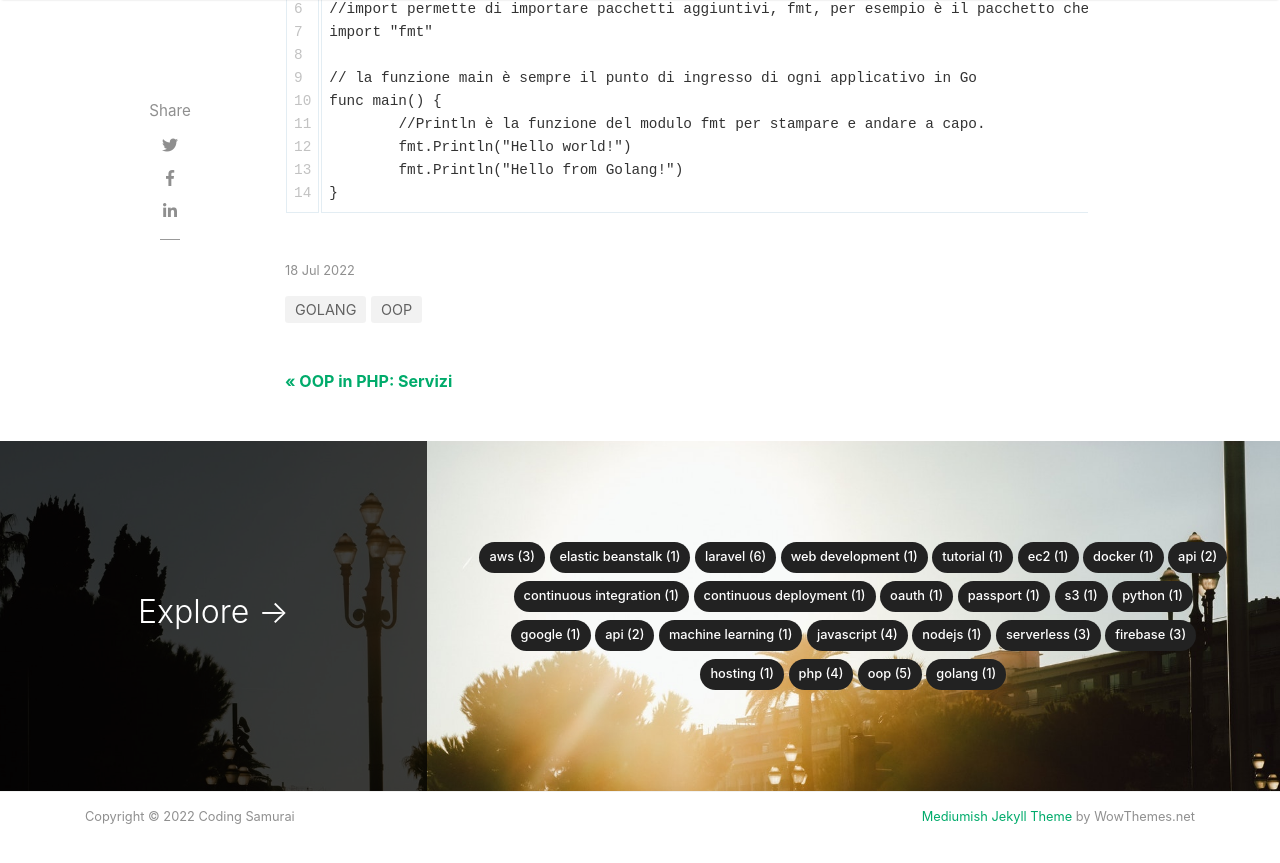
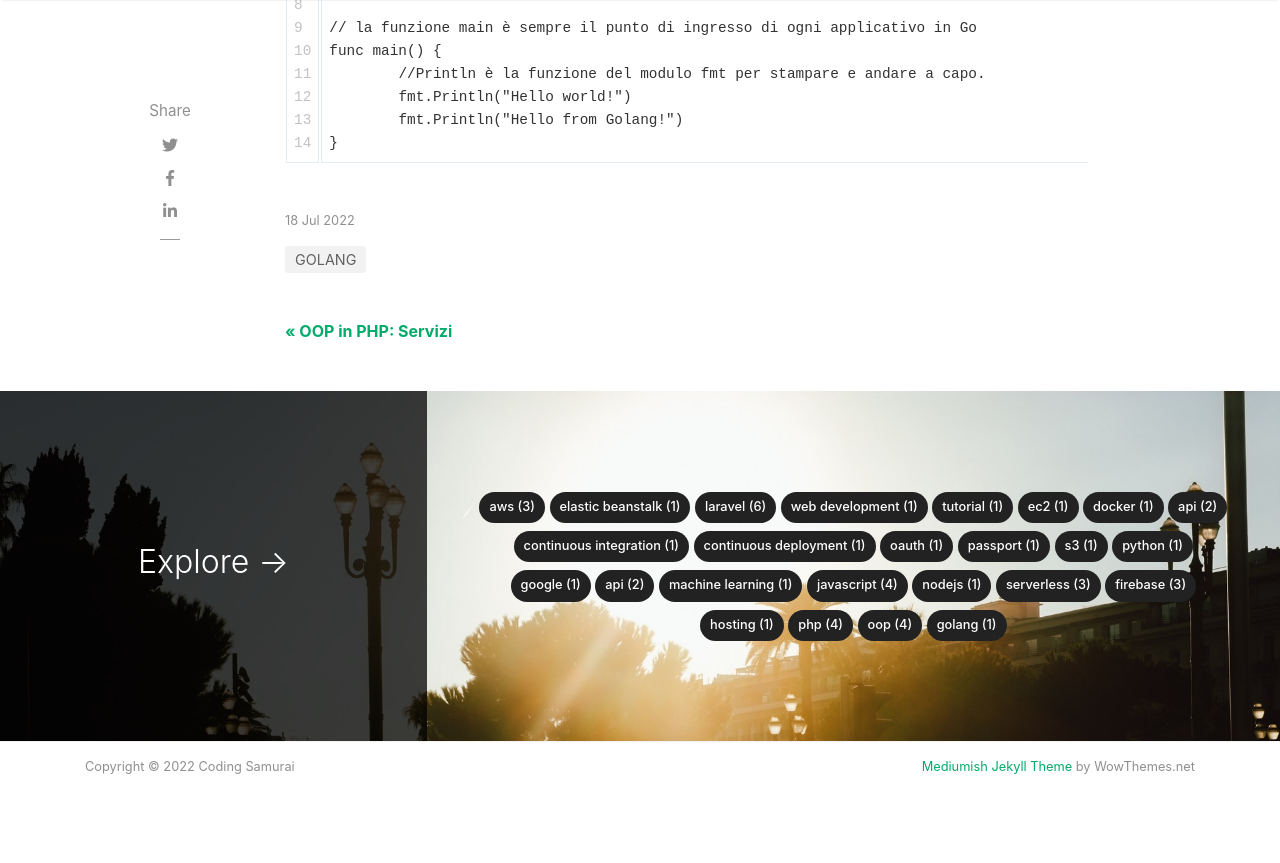
Before and after one commit to mattiatoselli/codingsamurai, a Jekyll site: the page built from _posts/2022-07-18-tutorial-base-golang.md, in a window 1280 px wide and 900 px high, scrolled down 1854 px. Shown: the top 863 px of the window. Built offline with Jekyll 4.4.1, drawn with Linux system fonts in a browser that asks for light colours; nearby versions of some CDN libraries; comment, search, counter and statistics services are not loaded.

Commit message:
Update 2022-07-18-tutorial-base-golang.md

```diff
--- a/_posts/2022-07-18-tutorial-base-golang.md
+++ b/_posts/2022-07-18-tutorial-base-golang.md
@@ -2,8 +2,8 @@
 layout: post
 title:  "Golang: tutorial base al linguaggio di Google"
 author: mattia
-categories: [ GOLANG, OOP]
-image: "assets/images/php.png"
+categories: [GOLANG]
+image: "assets/images/go-gopher.png"
 ---
 
 Il linguaggio è stato concettualizzato da Robert Griesemer, Rob Pike e Ken Thompson, tre ingegneri di Google.
```
